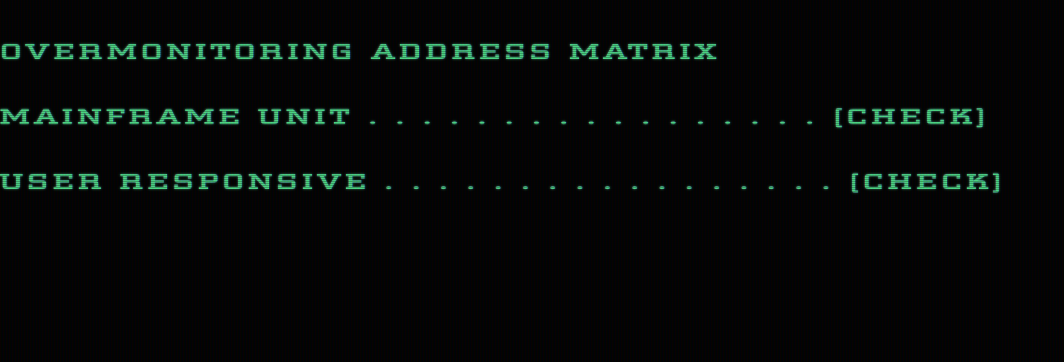
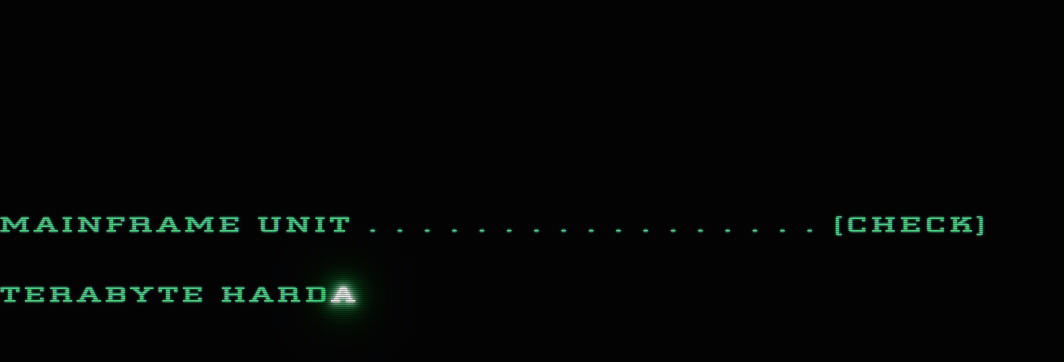
Before and after one commit to Gonzalo-fs/MU-TH-UR-RPG, a Nuxt app: page /welcome in a window 1280 px wide. Shown: the top 362 px of the page, without its empty margins (0-1064 px from the left). Built offline with nearby package versions, Linux system fonts and the light colour scheme.

Commit message:
Added scroll, improved printer

```diff
--- a/assets/css/global.css
+++ b/assets/css/global.css
@@ -24,11 +24,12 @@ html, body{
 
 .muthur-font-style {
   font-size: 40px !important;
-  line-height: 25px;
+  min-height: 10px;
+  line-height: 60px;
   letter-spacing: .15rem;
   font-weight: 700;
   color: #51e68d;
-  font-stretch: condensed;
+  transform-origin: top;
   transform: scaleY(0.5);
 }
 
@@ -39,6 +40,24 @@ html, body{
                0 0 75px #49ff18, 0 0 100px #51e68d !important;
 }
 
+#terminal-container{
+  max-width: 1340px;
+  margin: 0 auto;
+  padding-top: 170px;
+  padding-bottom: 100px;
+  height: 100vh !important;
+  /* Hide scrollbar but allow scroll */
+  overflow: scroll;
+  -ms-overflow-style: none;  /* Internet Explorer 10+ */
+  scrollbar-width: none;  /* Firefox */
+}
+#terminal-container::-webkit-scrollbar {
+  display: none;  /* Safari and Chrome */
+}
+
+#terminal-container>div{
+  min-height: 25px;
+}
 
 
 
--- a/assets/js/utils.js
+++ b/assets/js/utils.js
@@ -9,9 +9,9 @@ var style;
 var charPosition = 0;
 var txt;
 
+var expectedTime;
+
 function createNewLine(text, customStyle = DEFAULT_STYLE, customSpeed = DEFAULT_SPEED, delay = 0) {
-
-  let expectedTime = text.length * customSpeed + delay;
 
   // Call to print or queue call if is already printing
   if (!document.getElementById("new-line")) {
@@ -20,12 +20,18 @@ function createNewLine(text, customStyle = DEFAULT_STYLE, customSpeed = DEFAULT_
     style = customStyle;
     txt = text;
 
+    expectedTime = text.length * speed + delay;
+
     let container = document.getElementById("terminal-container");
+    let lineContainer = document.createElement("div");
+    lineContainer.setAttribute("id", "line-container");
+    lineContainer.style.height = "0px";
+    container.appendChild(lineContainer);
 
     let newLine = document.createElement("p");
     newLine.setAttribute("id", "new-line");
     newLine.setAttribute("class", style);
-    container.appendChild(newLine);
+    lineContainer.appendChild(newLine);
 
     print();
 
@@ -65,7 +71,13 @@ function print() {
     }, speed);
 
   } else {
+
     // Printing finished
+    let oldHeight = newLine.offsetHeight;
+    let lineContainer = document.getElementById("line-container");
+    lineContainer.style.height = (oldHeight/2)+"px";
+    lineContainer.removeAttribute("id");
+
   	charPosition = 0;
     speed = DEFAULT_SPEED;
     style = DEFAULT_STYLE;
--- a/pages/index.vue
+++ b/pages/index.vue
@@ -15,6 +15,7 @@
 
     methods: {
         access: function() {
+            document.documentElement.requestFullscreen();
             this.$nuxt.$options.router.push("/boot-up");
         }
     }
--- a/pages/welcome.vue
+++ b/pages/welcome.vue
@@ -1,8 +1,9 @@
 <template>
   <div class="crt">
 
-      <p class="muthur-font-style">OVERMONITORING ADDRESS MATRIX</p>
-      <div id="terminal-container"></div>
+    <div id="terminal-container">
+      <!-- <p class="muthur-font-style">OVERMONITORING ADDRESS MATRIX</p> -->
+    </div>
 
   </div>
 </template>
@@ -16,6 +17,9 @@ export default {
     createNewLine("MAINFRAME UNIT . . . . . . . . . . . . . . . . . [CHECK]");
     createNewLine("TERABYTE HARD-DRIVE . . . . . . . . . . . . . [CHECK]");
     createNewLine("USER RESPONSIVE . . . . . . . . . . . . . . . . . [CHECK]");
+    createNewLine("");
+    createNewLine("WELCOME, GAME MOTHER");
+
   },
 
 }
```
